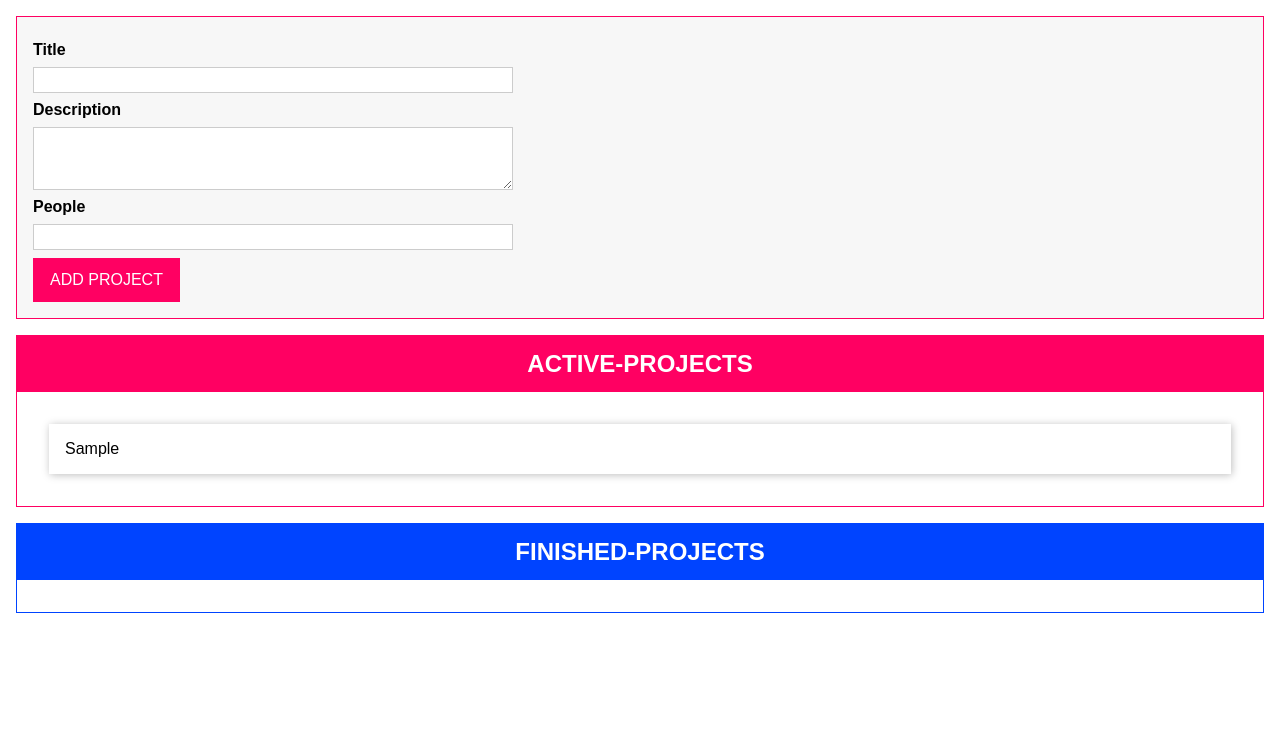
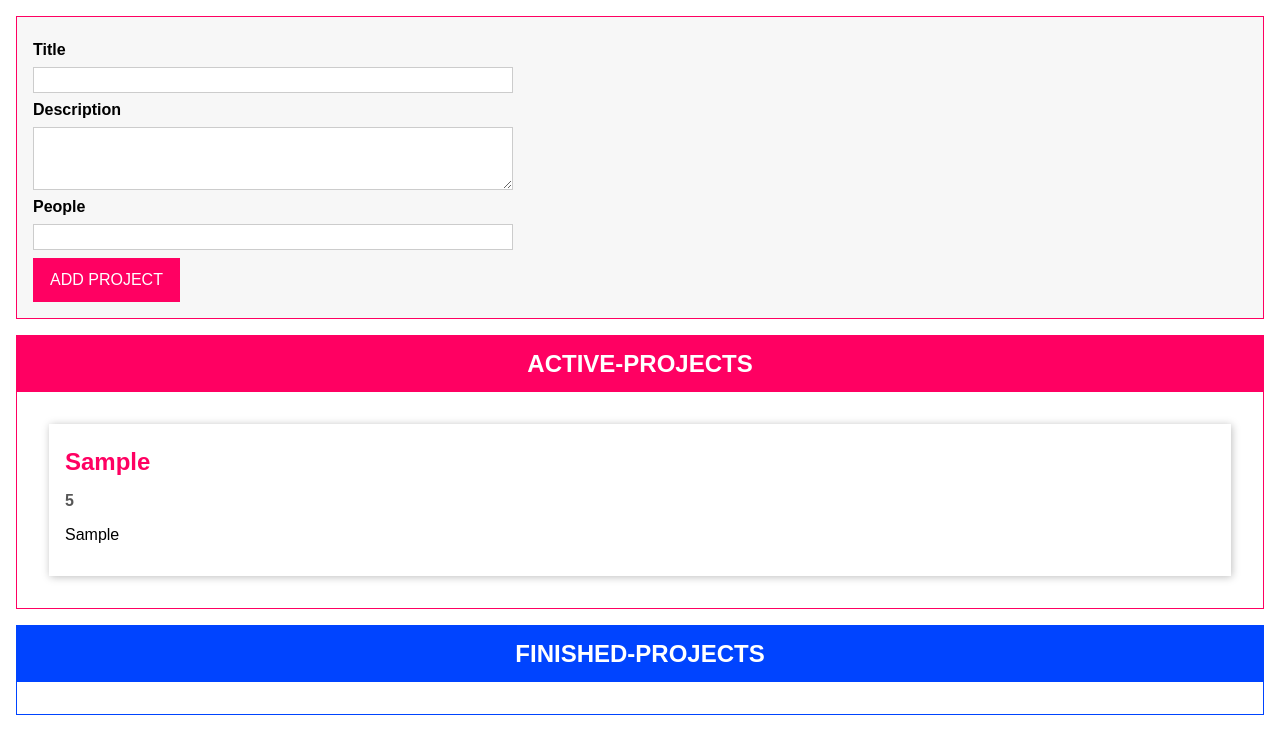
Before and after one commit to pramodkharade/drag-drop-project-typescript, a website with bundled scripts: page index.html in a window 1280 px wide. Both pictures are taken after typing "Sample", "Sample", "5" into the empty fields and a click on the button "ADD PROJECT". Built offline with nearby package versions, Linux system fonts and the light colour scheme.

Commit message:
add single project Item details

```diff
--- a/index.html
+++ b/index.html
@@ -27,7 +27,11 @@
       </form>
     </template>
     <template id="single-project">
-      <li></li>
+      <li>
+        <h2></h2>
+        <h3></h3>
+        <p></p>
+      </li>
     </template>
     <template id="project-list">
       <section class="projects">
--- a/src/app.ts
+++ b/src/app.ts
@@ -141,6 +141,23 @@ function autobind(
   };
   return ajDescriptor;
 }
+// ProjectItem Class
+class ProjectItem extends Component<HTMLUListElement, HTMLLIElement> {
+  private project: Project;
+  constructor(hostId: string, project: Project) {
+    super("single-project", hostId, false, project.id);
+    this.project = project;
+    this.configure();
+    this.renderContent();
+  }
+  configure() {}
+  renderContent() {
+    this.element.querySelector("h2")!.textContent = this.project.title;
+    this.element.querySelector("h3")!.textContent =
+      this.project.people.toString();
+    this.element.querySelector("p")!.textContent = this.project.description;
+  }
+}
 // ProjectList class
 class ProjectList extends Component<HTMLDivElement, HTMLElement> {
   assignProject: Project[];
@@ -158,9 +175,10 @@ class ProjectList extends Component<HTMLDivElement, HTMLElement> {
     )! as HTMLUListElement;
     listEl.innerHTML = "";
     for (const projectItem of this.assignProject) {
-      const listItem = document.createElement("li");
-      listItem.textContent = projectItem.title;
-      listEl.appendChild(listItem);
+      // const listItem = document.createElement("li");
+      // listItem.textContent = projectItem.title;
+      // listEl.appendChild(listItem);
+      new ProjectItem(this.element.querySelector("ul")!.id, projectItem);
     }
   }
   configure() {
```
